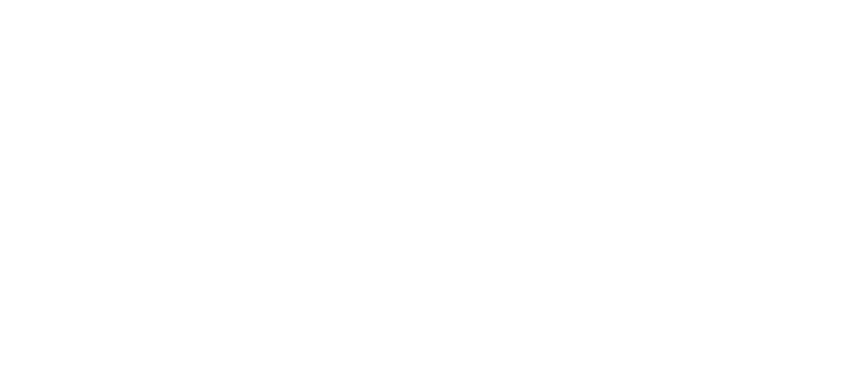
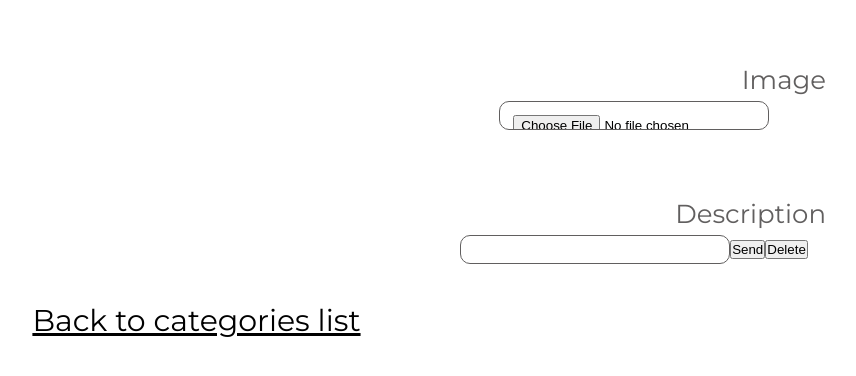
Before and after one commit to Ezritz/total-look-mock, a React (Create React App) app: page /Admin in a window 1280 px wide. Shown: the top 376 px of the page, without its empty margins (6-862 px from the left). Built offline with nearby package versions, Linux system fonts and the light colour scheme.

Commit message:
Add firebase image

```diff
--- a/src/App.js
+++ b/src/App.js
@@ -1,6 +1,7 @@
 import { BrowserRouter, Route, Routes, Navigate } from 'react-router-dom';
 import Home from './componentes/Home';
 import Sales from './componentes/Sales';
+import Admin from './componentes/Admin';
 
 import './App.css';
 import Login from './componentes/Login';
@@ -11,7 +12,9 @@
 
       <BrowserRouter>
         <Routes>
-          <Route path="/Admin"/>
+          <Route path="/Admin"
+            element= {<Admin />}
+          />
           <Route path="/"
             element={<Home />
             }/>
--- /dev/null
+++ b/src/componentes/Admin.js
@@ -0,0 +1,37 @@
+import {Link} from 'react-router-dom';
+import {AddImg} from '../firebase/Auth';
+
+export default function Admin () {
+
+
+    const handleFile= (e) => {
+        const targ = e.target.files[0];
+        AddImg(targ,targ.name).then(() =>{ console.log('succesfull')})
+
+            AddImg.snapshot.ref.getDownloadURL().then((url_img)=>{
+                console.log('url', url_img)
+            })
+
+
+        console.log(targ);
+    }
+
+
+    return (
+
+        <main>
+            <form>
+                <label>Image</label>
+                <input onChange={handleFile}
+                type="file"accept="image/png, image/jpeg, image/jpg"/>
+                <label>Description</label>
+                <input type="text"/>
+                <button type="submit">Send</button>
+                <button>Delete</button>
+            </form>
+            <Link to= "/Categories">Back to categories list</Link>
+        </main>
+
+    )
+
+}
--- a/src/componentes/Home.js
+++ b/src/componentes/Home.js
@@ -40,7 +40,7 @@
             </div>
             <footer
             className='copyright'
-            >Web site create by Scrumble Code
+            >Copyright©️ Scrumbled Code
             </footer>
         </div>
 
--- a/src/firebase/Auth.js
+++ b/src/firebase/Auth.js
@@ -1,4 +1,5 @@
-import { auth } from "./Config";
+import { auth, storage } from "./Config";
 export const logIn = (email,password) => auth.signInWithEmailAndPassword(email, password);
 
 export const logOut = () => auth.signOut();
+export const AddImg = (ref, img) => storage.ref(`/categories/${ref.name}`).put(img);
--- a/src/firebase/Config.js
+++ b/src/firebase/Config.js
@@ -1,7 +1,8 @@
 
 import firebase from 'firebase/app'
 import 'firebase/auth';
-import 'firebase/firestore'
+import 'firebase/firestore';
+import 'firebase/storage';
 
 const firebaseConfig = {
     apiKey: "AIzaSyB_Y3r0fINhmPjqy0HPJFsd--n_DlSm5_g",
@@ -17,5 +18,6 @@
 const db = firebase.firestore();
 const auth = firebase.auth();
 const provider = new firebase.auth.GoogleAuthProvider();
+const storage = firebase.storage();
 
-export {auth, provider, db};
+export {auth, provider, db, storage};
```
